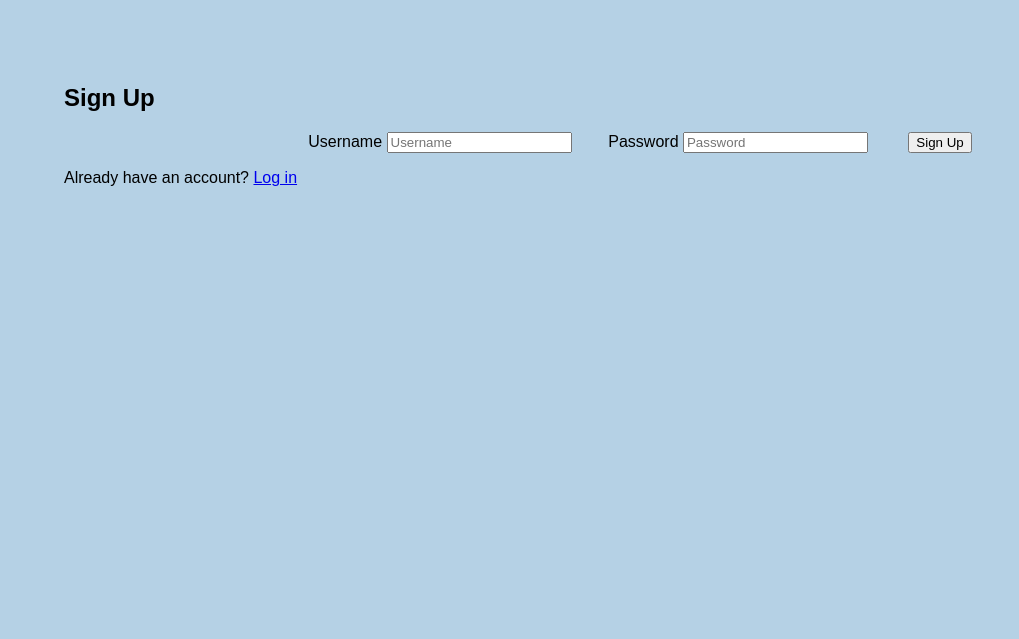
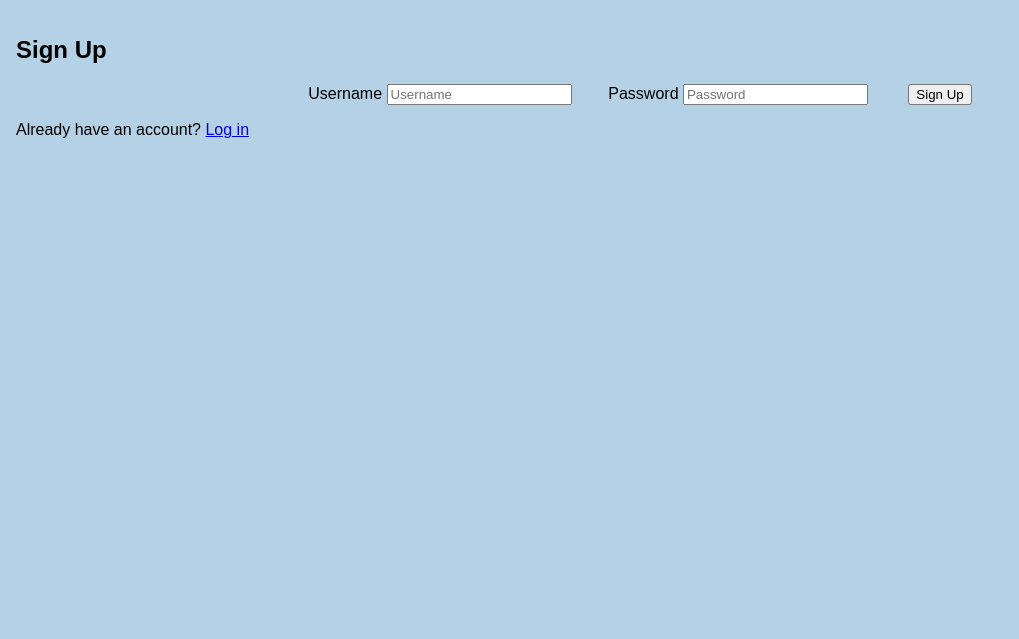
Before and after one commit to Faculty-of-Computing/SkyLo, a Flask app: template templates/signup.html in a window 1280 px wide. Shown: the top 639 px of the page, without its empty margins (0-1019 px from the left). Run offline with Flask 3, Linux system fonts and the light colour scheme; the template is opened without the code that fills it, so the values that code supplies are empty.

Commit message:
Change main height

```diff
--- a/static/css/style.css
+++ b/static/css/style.css
@@ -59,8 +59,8 @@ form {
 }
 
 main {
-    padding: 4rem;
-    min-height: 80vh
+    padding: 1rem;
+    min-height: 65vh
 }
 
 .input-group {
@@ -79,6 +79,10 @@ main {
     }
     .form-group input {
         width: 300;
+    }
+
+    main {
+        min-height: 75vh
     }
 }
 
```
Also changed, not shown: weather.db.
